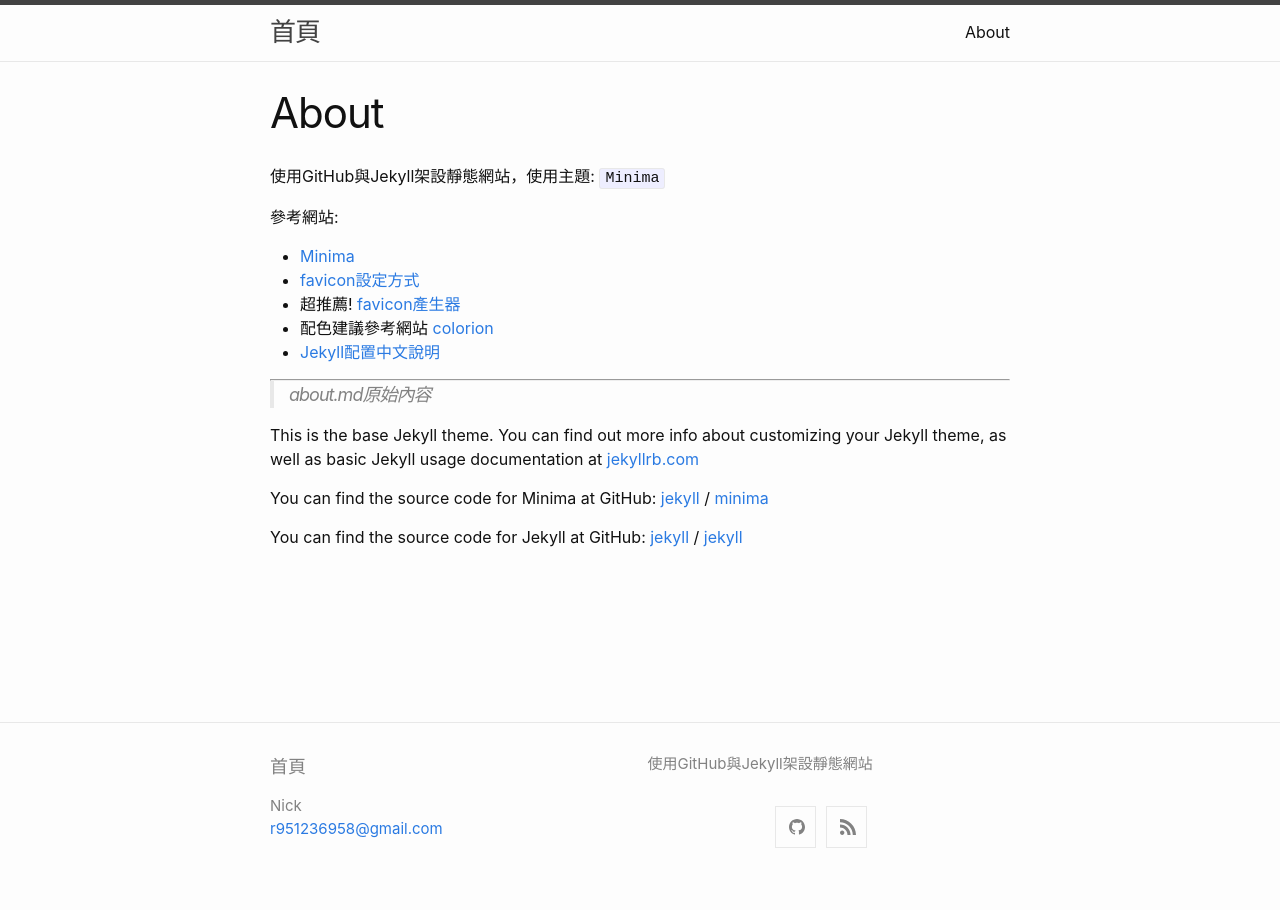
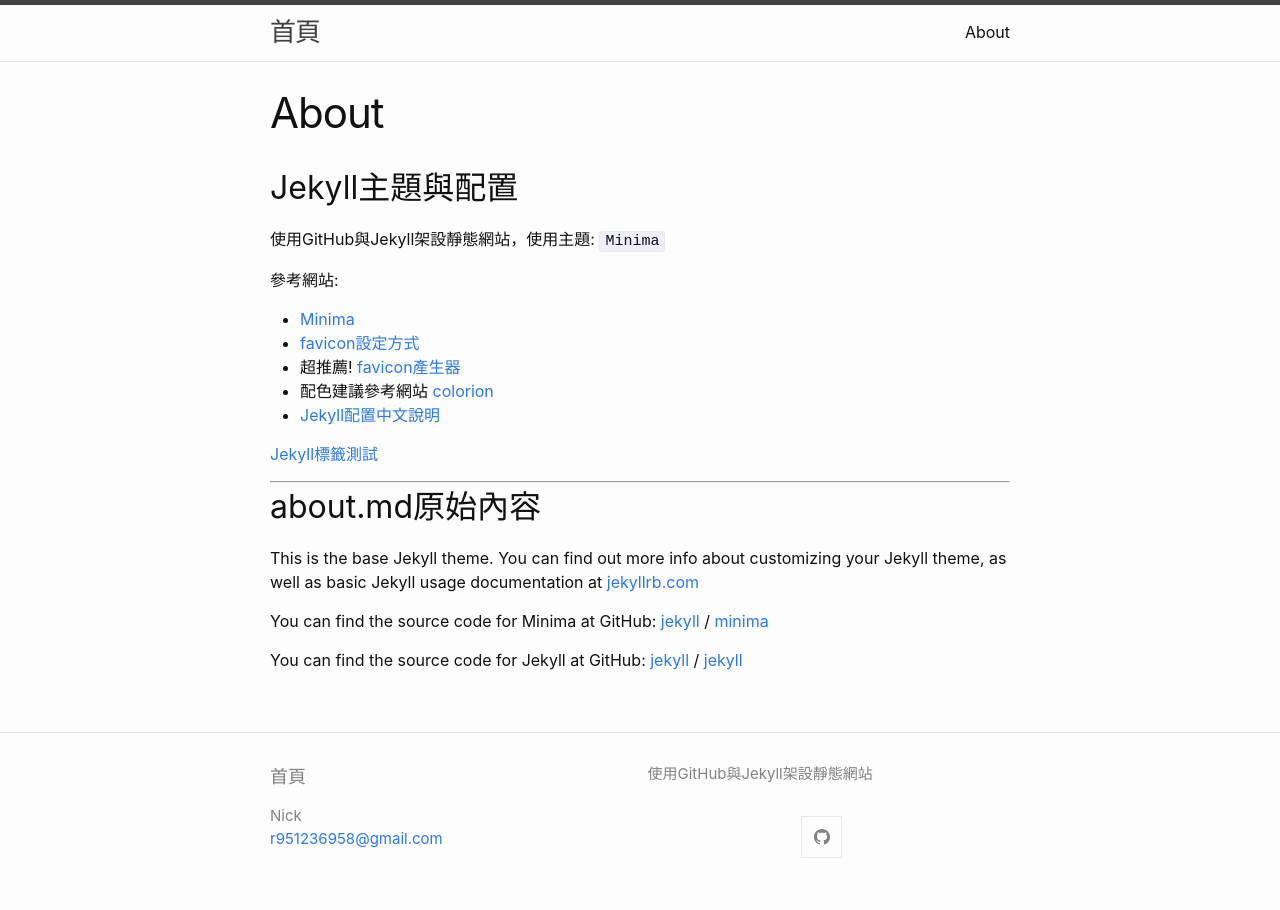
Before and after one commit to nickburrows/r951236958.github.io, a Jekyll site: the page built from about.md, in a window 1280 px wide. Built offline with Jekyll 4.4.1, drawn with Linux system fonts in a browser that asks for light colours.

```diff
--- a/_config.yml
+++ b/_config.yml
@@ -19,12 +19,10 @@ email: r951236958@gmail.com
 description: >- # this means to ignore newlines until "show_excerpts:"
   使用GitHub與Jekyll架設靜態網站
 
-show_excerpts: ture # set to true to show excerpts on the homepage
+show_excerpts: false # set to true to show excerpts on the homepage
 
-# baseurl: "" # the subpath of your site, e.g. /blog
-# url: "https://nick.mnisf.com/" # the base hostname & protocol for your site, e.g. http://example.com
-# twitter_username:
-# github_username:  r951236958
+baseurl: "" # the subpath of your site, e.g. /blog
+url: "https://nick.mnisf.com/" # the base hostname & protocol for your site, e.g. http://example.com
 
 # Minima date format
 # refer to http://shopify.github.io/liquid/filters/date/ if you want to customize this
@@ -35,7 +33,7 @@ minima:
   social_links:
     # twitter: jekyllrb
     github:  r951236958
-    rss: rss
+    # rss: rss
     # dribbble: jekyll
     # facebook: jekyll
     # flickr:   jekyll
@@ -58,11 +56,12 @@ minima:
 
 # If you want to link only specific pages in your header, uncomment
 # this and add the path to the pages in order as they should show up
-header_pages:
- - about.md
+#header_pages:
+# - about.md
+
+google_analytics: UA-71656611-2
 
 # Build settings
-#markdown: kramdown
 theme: minima
 
 plugins:
--- a/_includes/head.html
+++ b/_includes/head.html
@@ -4,6 +4,17 @@
   <meta name="viewport" content="width=device-width, initial-scale=1">
   {%- seo -%}
   <link rel="stylesheet" href="{{ "/assets/css/style.css" | relative_url }}">
+  <link rel="apple-touch-icon" sizes="180x180" href="/assets/img/favicon_package/apple-touch-icon.png?v=1.87">
+  <link rel="icon" type="image/png" sizes="32x32" href="/assets/img/favicon_package/favicon-32x32.png?v=1.87">
+  <link rel="icon" type="image/png" sizes="16x16" href="/assets/img/favicon_package/favicon-16x16.png?v=1.87">
+  <link rel="manifest" href="/assets/img/favicon_package/site.webmanifest?v=1.87">
+  <link rel="mask-icon" href="/assets/img/favicon_package/safari-pinned-tab.svg?v=1.87" color="#5bbad5">
+  <link rel="shortcut icon" href="/assets/img/favicon_package/favicon.ico?v=1.87">
+  <meta name="apple-mobile-web-app-title" content="Nick GitHub">
+  <meta name="application-name" content="Nick GitHub">
+  <meta name="msapplication-TileColor" content="#337ab7">
+  <meta name="msapplication-config" content="/assets/img/favicon_package/browserconfig.xml?v=1.87">
+  <meta name="theme-color" content="#ffffff">
   {%- feed_meta -%}
   {%- if jekyll.environment == 'production' and site.google_analytics -%}
     {%- include google-analytics.html -%}
--- a/about.md
+++ b/about.md
@@ -3,6 +3,8 @@ layout: page
 title: About
 permalink: /about/
 ---
+
+## Jekyll主題與配置
 
 使用GitHub與Jekyll架設靜態網站，使用主題: `Minima`
 
@@ -14,9 +16,13 @@ permalink: /about/
 - 配色建議參考網站 [colorion][colorion]
 - [Jekyll配置中文說明][jekyll-guide-chinese]
 
+[Jekyll標籤測試]({{ site.baseurl }}{% post_url 2019-05-29-linux-note %})
+
+{{ page.list_title }}
+
 ---
 
-> about.md原始內容
+## about.md原始內容
 
 This is the base Jekyll theme. You can find out more info about customizing your Jekyll theme, as well as basic Jekyll usage documentation at [jekyllrb.com](https://jekyllrb.com/)
 
--- a/assets/css/style.scss
+++ b/assets/css/style.scss
@@ -3,3 +3,4 @@
 ---
 
 @import "minima";
+@import "minima/syntax-highlighting";
```
Also changed, not shown: _posts/2019-05-29-linux-note.markdown (+15 -15 lines), assets/img/a_strange_me.jpg (renamed from assets/images/a_strange_me.jpg), assets/img/favicon_package/android-chrome-192x192.png (renamed from assets/images/favicon_package/android-chrome-192x192.png), assets/img/favicon_package/android-chrome-256x256.png (renamed from assets/images/favicon_package/android-chrome-256x256.png), assets/img/favicon_package/apple-touch-icon.png (renamed from assets/images/favicon_package/apple-touch-icon.png), assets/img/favicon_package/browserconfig.xml (renamed from assets/images/favicon_package/browserconfig.xml), assets/img/favicon_package/favicon-16x16.png (renamed from assets/images/favicon_package/favicon-16x16.png), assets/img/favicon_package/favicon-32x32.png (renamed from assets/images/favicon_package/favicon-32x32.png), assets/img/favicon_package/favicon.ico (renamed from assets/images/favicon_package/favicon.ico), assets/img/favicon_package/mstile-150x150.png (renamed from assets/images/favicon_package/mstile-150x150.png), assets/img/favicon_package/safari-pinned-tab.svg (renamed from assets/images/favicon_package/safari-pinned-tab.svg), assets/img/favicon_package/site.webmanifest (renamed from assets/images/favicon_package/site.webmanifest).
